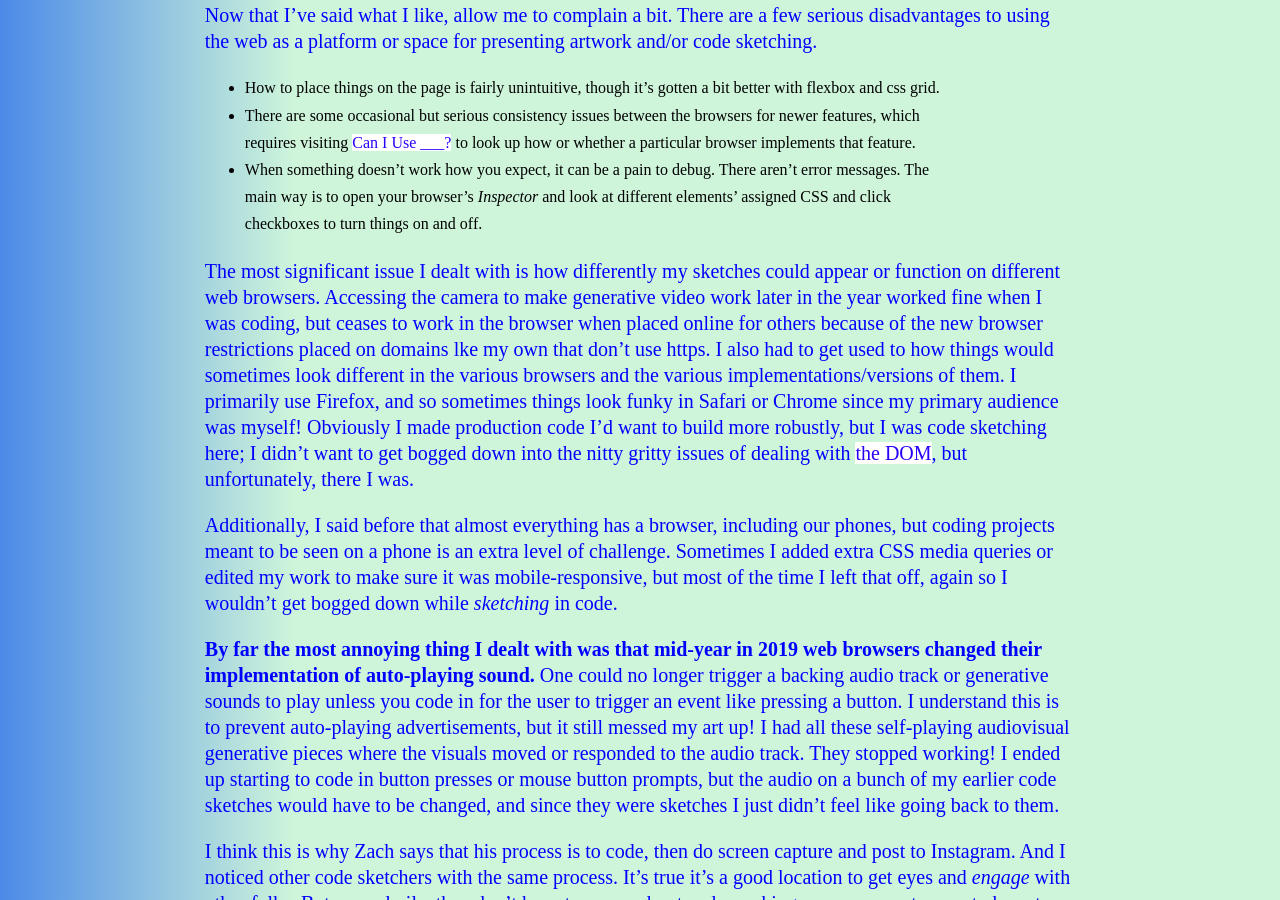
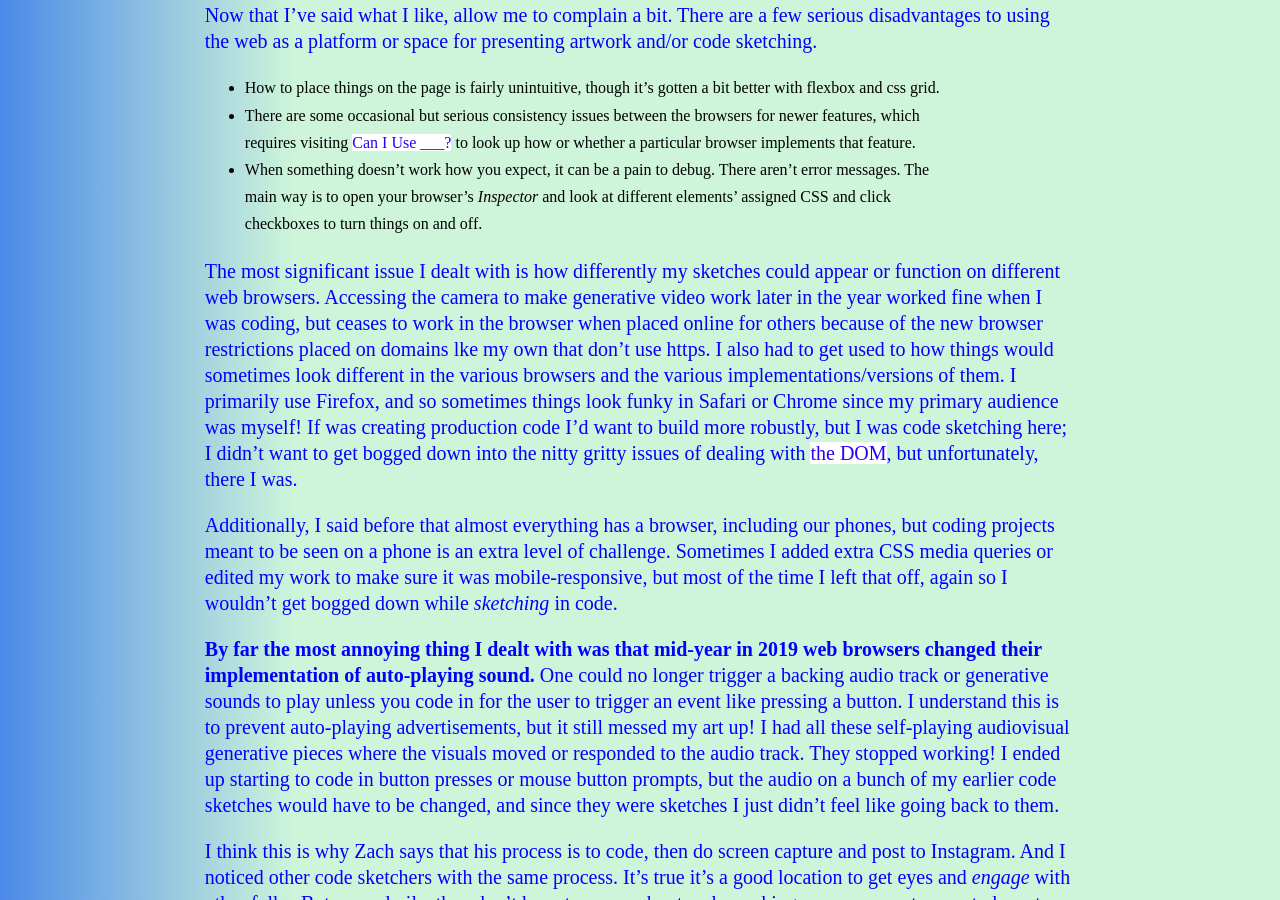
Before and after one commit to lee2sman/nosebook, a Jekyll site: the page built from _posts/2019-12-25-code-sketching-2019.md, in a window 1280 px wide and 900 px high, scrolled down 4383 px. Built offline with Jekyll 4.4.1, drawn with Linux system fonts in a browser that asks for light colours.

Commit message:
update code-sketching.md

```diff
--- a/_posts/2019-12-25-code-sketching-2019.md
+++ b/_posts/2019-12-25-code-sketching-2019.md
@@ -83,7 +83,7 @@ Now that I've said what I like, allow me to complain a bit. There are a few seri
 - There are some occasional but serious consistency issues between the browsers for newer features, which requires visiting [Can I Use ___?](http://caniuse.com) to look up how or whether a particular browser implements that feature.
 - When something doesn't work how you expect, it can be a pain to debug. There aren't error messages. The main way is to open your browser's *Inspector* and look at different elements' assigned CSS and click checkboxes to turn things on and off.
 
-The most significant issue I dealt with is how differently my sketches could appear or function on different web browsers. Accessing the camera to make generative video work later in the year worked fine when I was coding, but ceases to work in the browser when placed online for others because of the new browser restrictions placed on domains lke my own that don't use https. I also had to get used to how things would sometimes look different in the various browsers and the various implementations/versions of them. I primarily use Firefox, and so sometimes things look funky in Safari or Chrome since my primary audience was myself! Obviously I made production code I'd want to build more robustly, but I was code sketching here; I didn't want to get bogged down into the nitty gritty issues of dealing with [the DOM](https://en.wikipedia.org/wiki/Document_Object_Model), but unfortunately, there I was.
+The most significant issue I dealt with is how differently my sketches could appear or function on different web browsers. Accessing the camera to make generative video work later in the year worked fine when I was coding, but ceases to work in the browser when placed online for others because of the new browser restrictions placed on domains lke my own that don't use https. I also had to get used to how things would sometimes look different in the various browsers and the various implementations/versions of them. I primarily use Firefox, and so sometimes things look funky in Safari or Chrome since my primary audience was myself! If was creating production code I'd want to build more robustly, but I was code sketching here; I didn't want to get bogged down into the nitty gritty issues of dealing with [the DOM](https://en.wikipedia.org/wiki/Document_Object_Model), but unfortunately, there I was.
 
 Additionally, I said before that almost everything has a browser, including our phones, but coding projects meant to be seen on a phone is an extra level of challenge. Sometimes I added extra CSS media queries or edited my work to make sure it was mobile-responsive, but most of the time I left that off, again so I wouldn't get bogged down while *sketching* in code.
 
```
